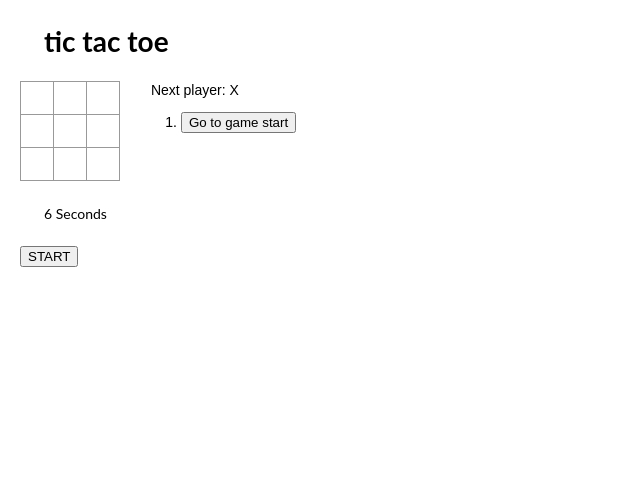
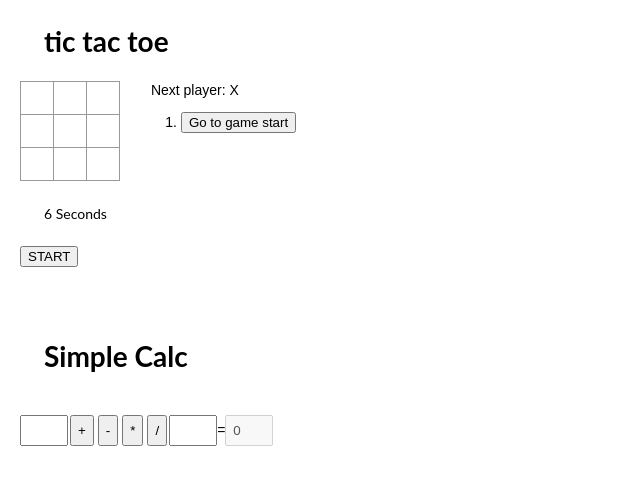
Before and after one commit to Anthonalex/React-second-app, a React (Create React App) app: page / in a window 1280 px wide. Shown: the top 484 px of the page, without its empty margins (0-640 px from the left). Built offline with nearby package versions, Linux system fonts and the light colour scheme.

Commit message:
simple calc done

```diff
--- a/src/App.js
+++ b/src/App.js
@@ -1,11 +1,16 @@
 import "./App.css";
 import Game from "./components/tic-tac-toe/tic-tak-toe";
+import Calc from "./components/simpleCalculator/simpleCalc";
 
 function App() {
   return (
     <div>
       <h1>tic tac toe</h1>
-      <Game></Game>
+      <Game />
+      <br />
+      <br />
+      <br />
+      <Calc />
     </div>
   );
 }
--- /dev/null
+++ b/src/components/simpleCalculator/simpleCalc.css
@@ -0,0 +1,9 @@
+.calc-input {
+  width: 32px;
+  padding: 6px;
+}
+
+.calc-div button {
+  padding: 6px;
+  margin: 2px;
+}
--- /dev/null
+++ b/src/components/simpleCalculator/simpleCalc.jsx
@@ -0,0 +1,84 @@
+import React from "react";
+import "./simpleCalc.css";
+
+export default class Calc extends React.Component {
+  constructor(props) {
+    super(props);
+
+    this.state = {
+      firstInputValue: 0,
+      secondInputValue: 0,
+      value: 0,
+    };
+  }
+
+  handleFirstChange = (e) => {
+    this.setState({
+      firstInputValue: Number(e.target.value),
+    });
+  };
+
+  handleSecondChange = (e) => {
+    this.setState({
+      secondInputValue: Number(e.target.value),
+    });
+  };
+
+  handleInc = () => {
+    const res = this.state.firstInputValue + this.state.secondInputValue;
+    this.setState({
+      value: res,
+    });
+  };
+
+  handleDec = () => {
+    const res = this.state.firstInputValue - this.state.secondInputValue;
+    this.setState({
+      value: res,
+    });
+  };
+
+  handleMul = () => {
+    const res = this.state.firstInputValue * this.state.secondInputValue;
+    this.setState({
+      value: res,
+    });
+  };
+
+  handleDiv = () => {
+    const res = this.state.firstInputValue / this.state.secondInputValue;
+    this.setState({
+      value: res,
+    });
+  };
+
+  render() {
+    return (
+      <div className="calc-div">
+        <h1>Simple Calc</h1>
+        <br />
+        <input
+          type="number"
+          className="calc-input"
+          onChange={this.handleFirstChange}
+        />
+        <button onClick={this.handleInc}>+</button>
+        <button onClick={this.handleDec}>-</button>
+        <button onClick={this.handleMul}>*</button>
+        <button onClick={this.handleDiv}>/</button>
+        <input
+          type="number"
+          className="calc-input"
+          onChange={this.handleSecondChange}
+        />
+        =
+        <input
+          type="number"
+          disabled="true"
+          className="calc-input"
+          value={this.state.value}
+        />
+      </div>
+    );
+  }
+}
```
